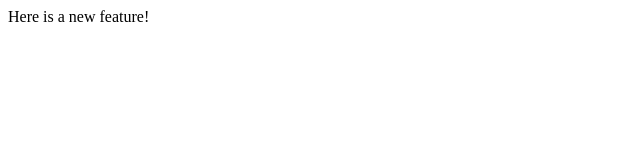
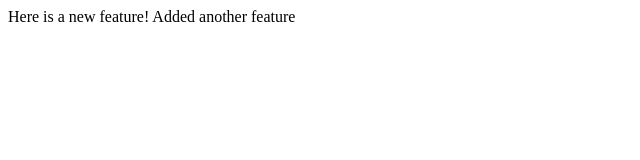
Before and after one commit to gabcrx/lecture1, a plain HTML site: page index.html in a window 1280 px wide. Shown: the whole page, without its empty margins (0-640 px from the left). Drawn offline with Linux system fonts and the light colour scheme.

Commit message:
New feature 2

```diff
--- a/index.html
+++ b/index.html
@@ -6,5 +6,6 @@
   </head>
   <body>
     Here is a new feature!
+    Added another feature
   </body>
 </html>
```
